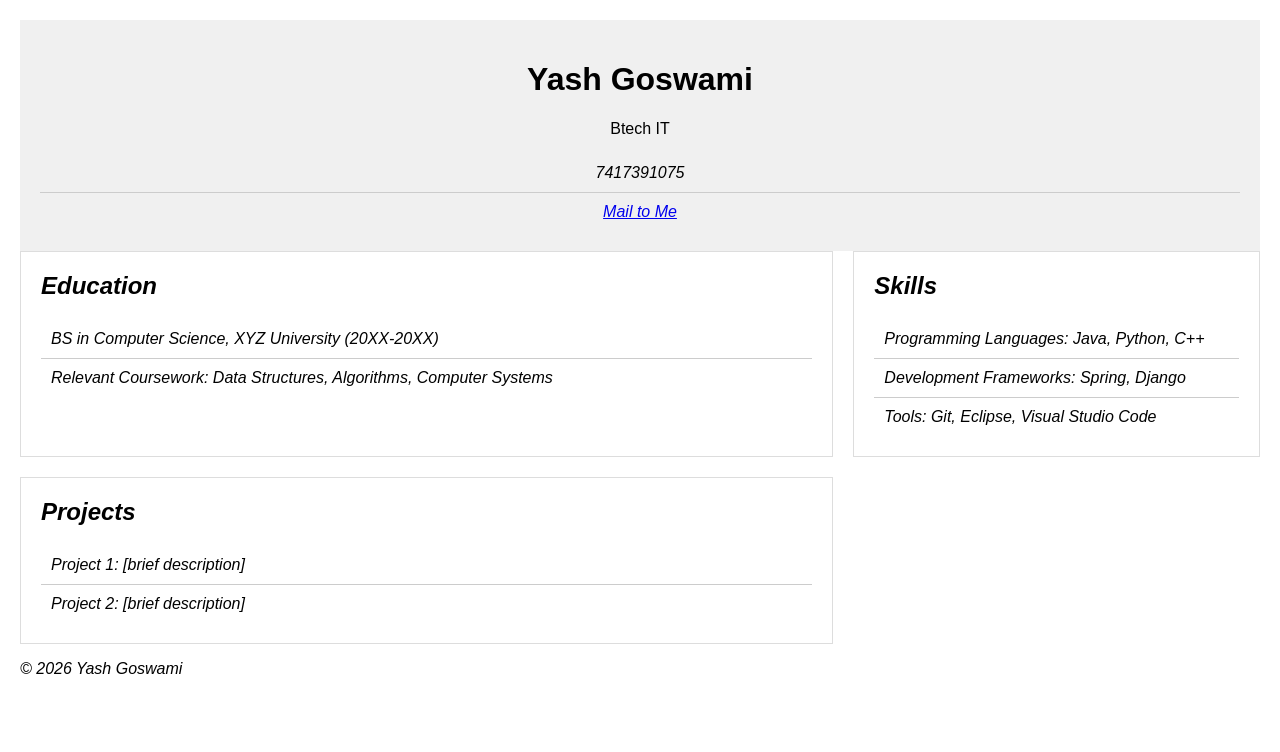
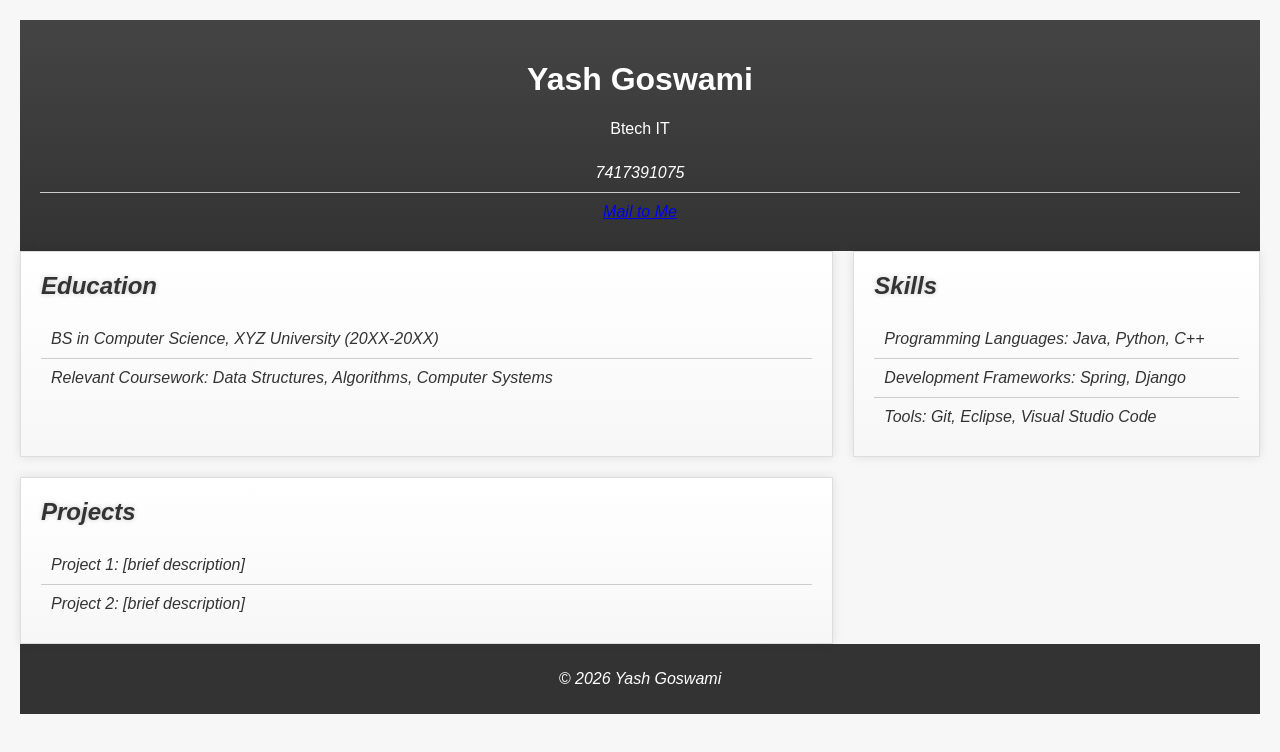
Before and after one commit to Yashgoswami41/CSS-HTML-jams, a plain HTML site: page Resume.html in a window 1280 px wide. Drawn offline with Linux system fonts and the light colour scheme.

Commit message:
Update cssR.css

```diff
--- a/cssR.css
+++ b/cssR.css
@@ -2,12 +2,15 @@
 body {
     font-family: Arial, sans-serif;
     margin: 20px;
+    background-color: #f7f7f7;
+    color: #333;
 }
 
 header {
-    background-color: #f0f0f0;
+    background-color: #333;
     padding: 20px;
     text-align: center;
+    color: #fff;
 }
 
 main {
@@ -20,11 +23,13 @@ section {
     background-color: #fff;
     padding: 20px;
     border: 1px solid #ddd;
+    box-shadow: 0 0 10px rgba(0, 0, 0, 0.1);
 }
 
 h2 {
     font-weight: bold;
     margin-top: 0;
+    color: #333;
 }
 
 ul {
@@ -48,3 +53,23 @@ li:last-child {
         grid-template-columns: 1fr;
     }
 }
+
+/* Black and White Theme */
+header {
+    background-image: linear-gradient(to bottom, #444, #333);
+}
+
+section {
+    background-image: linear-gradient(to bottom, #fff, #f7f7f7);
+}
+
+h2 {
+    text-shadow: 0 0 5px rgba(0, 0, 0, 0.2);
+}
+
+footer {
+    background-color: #333;
+    padding: 10px;
+    text-align: center;
+    color: #fff;
+}
```
